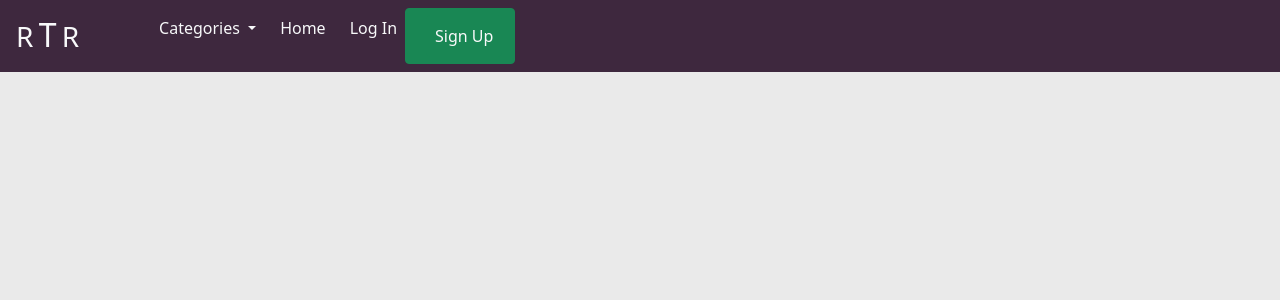
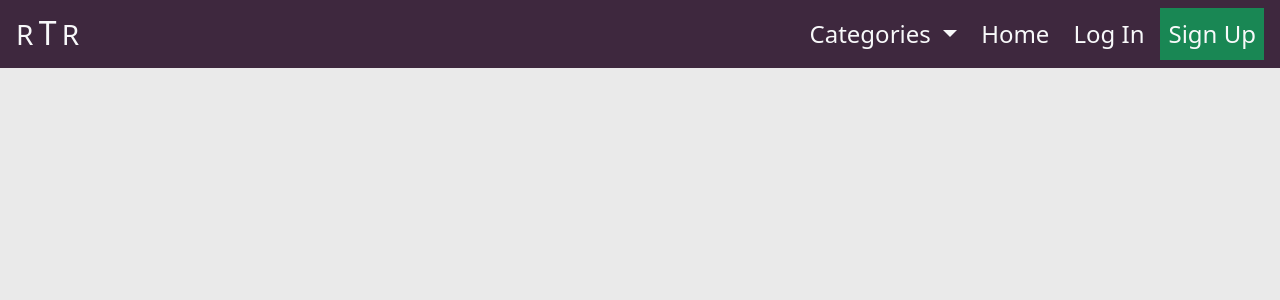
Before and after one commit to Enquil/rtr_v3, a Django app: page / in a window 1280 px wide. Shown: the top 300 px of the page. Run offline with Django 3.2, Linux system fonts and the light colour scheme; data that the repository does not hold is empty; some libraries are stand-ins or nearby versions.

Commit message:
made navbar items bigger, wrapped signup forms in row/col dibs

```diff
--- a/templates/base.html
+++ b/templates/base.html
@@ -53,17 +53,23 @@
 
     <body class="h-100 w-100 d-flex flex-column bg-platinum">
 
-        <!-- Top Nav -->
+        {% comment %}
+          Top Nav
+        {% endcomment %}
         <nav class="navbar navbar-expand-lg navbar-dark bg-purple">
 
-            <!-- Brand -->
+            {% comment %}
+              Brand
+            {% endcomment %}
             <a class="navbar-brand ms-3" href="{% url 'index' %}">
                 <span class="fs-3 text-light">R</span>
                 <h2 class="d-inline text-light">T</h2>
                 <span class="fs-3 text-light me-5">R</span>
             </a>
 
-            <!-- Navbar toggler for smaller screens -->
+            {% comment %}
+              Navbar toggler for smaller screens
+            {% endcomment %}
             <button class="navbar-toggler mx-2" type="button" data-bs-toggle="collapse"
                     data-bs-target="#navbarNavDropdown" aria-controls="navbarNavDropdown"
                     aria-expanded="false" aria-label="Toggle navigation">
@@ -71,16 +77,19 @@
             </button>
             <div class="collapse navbar-collapse" id="navbarNavDropdown">
 
-              <ul class="navbar-nav">
+              <ul class="navbar-nav ms-auto me-3">
 
-                <!-- Category dropdown menu -->
+                {% comment %}
+                  Category dropdown menu
+                {% endcomment %}
                 <li class="nav-item dropdown">
-                  <a class="nav-link dropdown-toggle ms-2 text-light" href="#"
-                     id="navbarDropdownMenuLink" data-bs-toggle="dropdown"
+                  <a class="nav-link dropdown-toggle ms-2 text-light fs-4" href="#"
+                     id="categories-dropdown" data-bs-toggle="dropdown"
                      aria-haspopup="true" aria-expanded="false">
                     Categories
                   </a>
-                  <div class="dropdown-menu p-0 border-0 m-0 bg-purple" aria-labelledby="navbarDropdownMenuLink">
+                  <div class="dropdown-menu p-0 border-0 m-0 bg-purple"
+                       aria-labelledby="categories-dropdown">
                     {% for category in categories %}
                         <a class="dropdown-item bg-purple text-light" href="#">
                           {{ category.friendly_name }}
@@ -90,46 +99,59 @@
                 </li>
 
                 <li class="nav-item active">
-                  <a class="nav-link ms-2 text-light" href="#">Home</a>
+                  <a class="nav-link ms-2 text-light fs-4" href="#">
+                    Home
+                  </a>
                 </li>
+
                 {% comment %}
                   if statement handles what user sees on the navbar depending if authenticated or not
                 {% endcomment %}
                 {% if user.is_authenticated %}
                   <li class="nav-item">
-                    <a class="nav-link ms-2 text-light" href="#">
+                    <a class="nav-link ms-2 text-light fs-4" href="#">
                       <i class="fa-sharp fa-solid fa-pen-nib" style="color: #ffffff;"></i>
                       Create Post
                     </a>
                   </li>
+
                   {% comment %}
                     user actions dropdown menu
                   {% endcomment %}
                   <li class="nav-item dropdown">
-                    <a class="nav-link dropdown-toggle ms-2 text-light" href="#"
+                    <a class="nav-link dropdown-toggle ms-2 text-light fs-4" href="#"
                        id="userDropDown" data-bs-toggle="dropdown"
                        aria-haspopup="true" aria-expanded="false">
                       <i class="fa-solid fa-user" style="color: #ffffff;"></i>
                       {{ user.username }}
                     </a>
                     <div class="dropdown-menu p-0 border-0 m-0 bg-purple" aria-labelledby="userDropDown">
-                      <a class="dropdown-item bg-purple text-light" href="#">
+                      <a class="dropdown-item bg-purple text-light fs-4" href="#">
                         My Profile
                       </a>
-                      <a class="dropdown-item bg-purple text-light" href="#">
+                      <a class="dropdown-item bg-purple text-light fs-4" href="{% url 'account_logout' %}">
                         Log Out
                       </a>
                     </div>
                   </li>
 
+                {% comment %}
+                  If user is not logged in
+                {% endcomment %}
                 {% else %}
+
+                  <li class="nav-item ml-auto">
+                    <a class="nav-link fs-4 ms-2 text-light"
+                       href="{% url 'account_login' %}">
+                       Log In
+                    </a>
+                  </li>
                   <li class="nav-item">
-                    <a class="nav-link ms-2 text-light" href="#">Log In</a>
+                    <a class="nav-link fs-4 ms-2 text-light btn-success"
+                       href="{% url 'account_signup' %}">
+                      Sign Up
+                    </a>
                   </li>
-                  <li class="nav-item btn btn-success">
-                    <a class="nav-link ms-2 text-light btn btn-success" href="#">Sign Up</a>
-                  </li>
-
                 {% endif %}
 
               </ul>
```
Also changed, not shown: templates/allauth/account/signup.html (+7 -0 lines).
